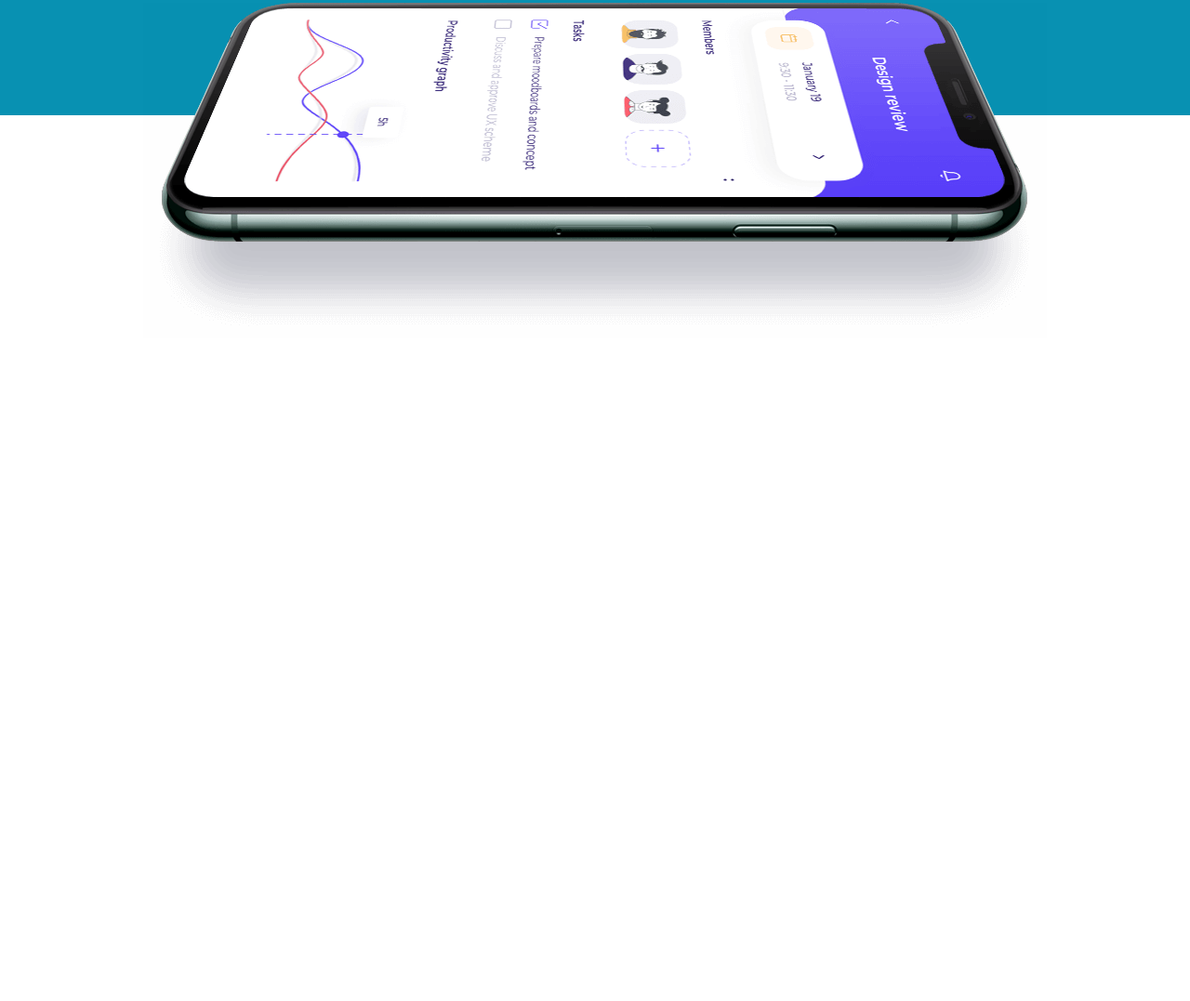
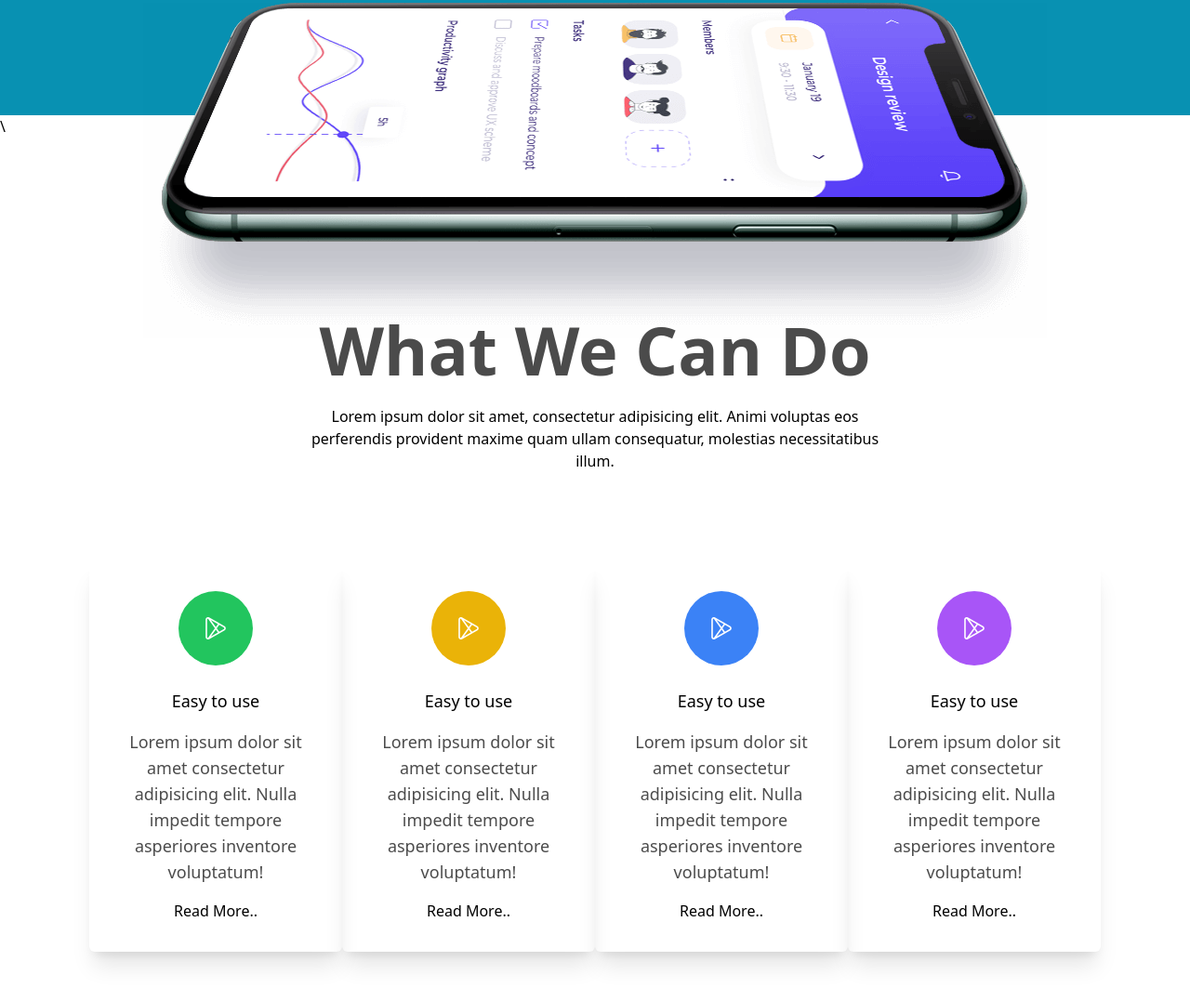
Before and after one commit to ShabbirMollek/Conceptual-5, a plain HTML site: page index_1.html in a window 1280 px wide. Shown: the part 741-1818 px from the top of the page at 93% size. Before the commit the page ends 1105 px from the top, so only its background shows below. Drawn offline with nearby package versions, Linux system fonts and the light colour scheme.

Commit message:
first section added

```diff
--- a/index_1.html
+++ b/index_1.html
@@ -44,7 +44,7 @@
 
                 <header class="bg-cyan-600 pt-24 flex flex-col items-center justify-center ">
                                 <div class="mx-auto text-white text-center space-y-6">
-                                                <h1 class="text-7xl font-bold">Creative Way to <br> Showcase Your <span style="color: orange;">App</span> </h1>
+                                                <h1 class="text-4xl lg:text-7xl  font-bold">Creative Way to <br> Showcase Your <span style="color: orange;">App</span> </h1>
                                                 <p class="opacity-80 text-xl">Lorem ipsum dolor sit amet consectetur, adipisicing elit. Perspiciatis quia velit ipsa nulla atque amet aut ullam est voluptas obcaecati? Vitae impedit fuga id doloremque.</p>
                                                 <div class="space-x-4 flex justify-center items-center">
                                                                 <button class="bg-orange-500 px-6 py-3 rounded-md text-lg font font-semibold hover:bg-transparent border-2 border-orange-600 duration-300 " >Get a Quote</button>
@@ -61,7 +61,66 @@
                                                 <img src="assets/hero-thumb-4.png" alt="">
                                 </div>
 
-                </header>
+                </header>\
+
+                <section class="my-48">
+                                <div class="text-center mb-24">
+                                                <h1 class="text-7xl font-bold mb-6 opacity-70">What We Can Do</h1>
+                                                <p class="w-[50%] mx-auto">Lorem ipsum dolor sit amet, consectetur adipisicing elit. Animi voluptas eos perferendis provident maxime quam ullam consequatur, molestias necessitatibus illum.</p>
+                                </div>
+                                <div class="container mx-auto px-8 lg:px-24 ">
+                                               <div class="grid grid-cols-1 md:grid-cols-2 lg:grid-cols-4 ">
+                                                <!-- Important -->
+                                                <div class=" p-8 shadow-xl rounded-md">
+                                                                <div class="w-20 h-20 rounded-full mx-auto bg-green-500 flex justify-center items-center">
+                                                                                <img src="assets/play-store.png" alt="">
+                                                                </div>
+                                                                <div class="text-center mt-6 space-y-4">
+                                                                                <h6 class="text-lg font-medium">Easy to use</h6>
+                                                                                <p class="text-lg opacity-70">Lorem ipsum dolor sit amet consectetur adipisicing elit. Nulla impedit tempore asperiores inventore voluptatum!</p>
+                                                                                <button>Read More..</button>
+                                                                </div>
+
+                                                </div>
+                                                <div class=" p-8 shadow-xl rounded-md">
+                                                                <div class="w-20 h-20 rounded-full mx-auto bg-yellow-500 flex justify-center items-center">
+                                                                                <img src="assets/play-store.png" alt="">
+                                                                </div>
+                                                                <div class="text-center mt-6 space-y-4">
+                                                                                <h6 class="text-lg font-medium">Easy to use</h6>
+                                                                                <p class="text-lg opacity-70">Lorem ipsum dolor sit amet consectetur adipisicing elit. Nulla impedit tempore asperiores inventore voluptatum!</p>
+                                                                                <button>Read More..</button>
+                                                                </div>
+
+                                                </div>
+                                                <div class=" p-8 shadow-xl rounded-md">
+                                                                <div class="w-20 h-20 rounded-full mx-auto bg-blue-500 flex justify-center items-center">
+                                                                                <img src="assets/play-store.png" alt="">
+                                                                </div>
+                                                                <div class="text-center mt-6 space-y-4">
+                                                                                <h6 class="text-lg font-medium">Easy to use</h6>
+                                                                                <p class="text-lg opacity-70">Lorem ipsum dolor sit amet consectetur adipisicing elit. Nulla impedit tempore asperiores inventore voluptatum!</p>
+                                                                                <button>Read More..</button>
+                                                                </div>
+
+                                                </div>
+                                                <div class=" p-8 shadow-xl rounded-md">
+                                                                <div class="w-20 h-20 rounded-full mx-auto bg-purple-500 flex justify-center items-center">
+                                                                                <img src="assets/play-store.png" alt="">
+                                                                </div>
+                                                                <div class="text-center mt-6 space-y-4">
+                                                                                <h6 class="text-lg font-medium">Easy to use</h6>
+                                                                                <p class="text-lg opacity-70">Lorem ipsum dolor sit amet consectetur adipisicing elit. Nulla impedit tempore asperiores inventore voluptatum!</p>
+                                                                                <button>Read More..</button>
+                                                                </div>
+
+                                                </div>
+                                               </div>
+
+
+                                </div>
+
+                </section>
 
 
 
```
